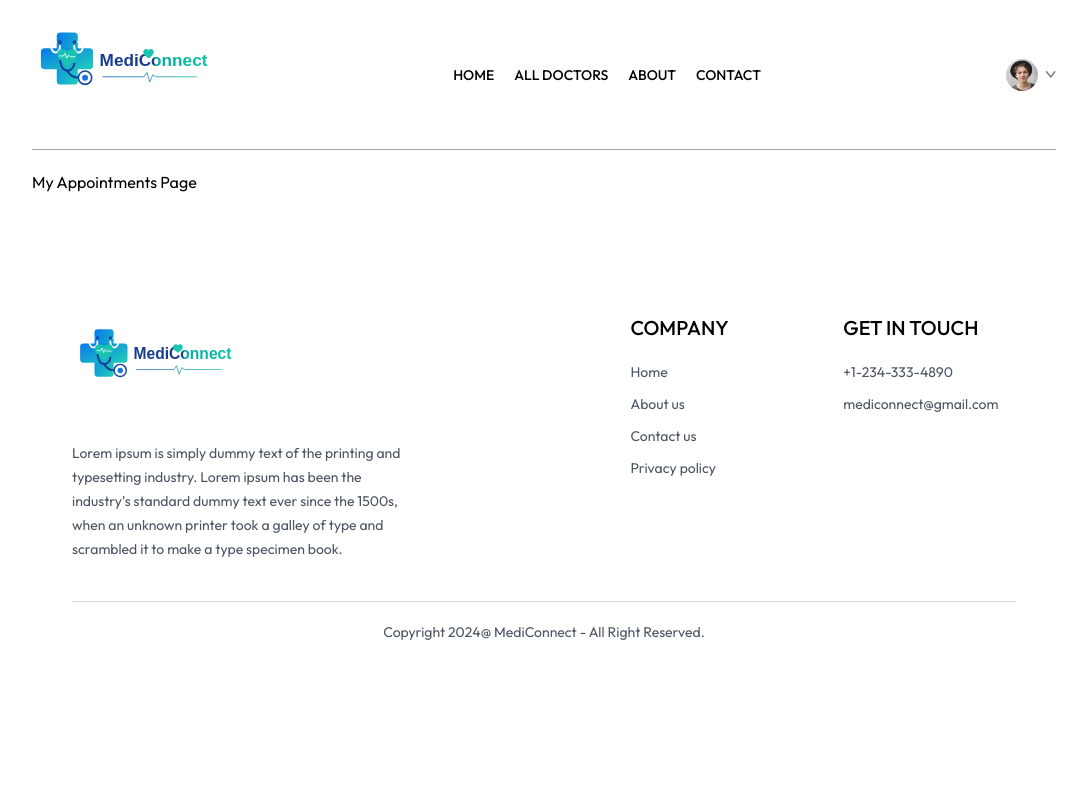
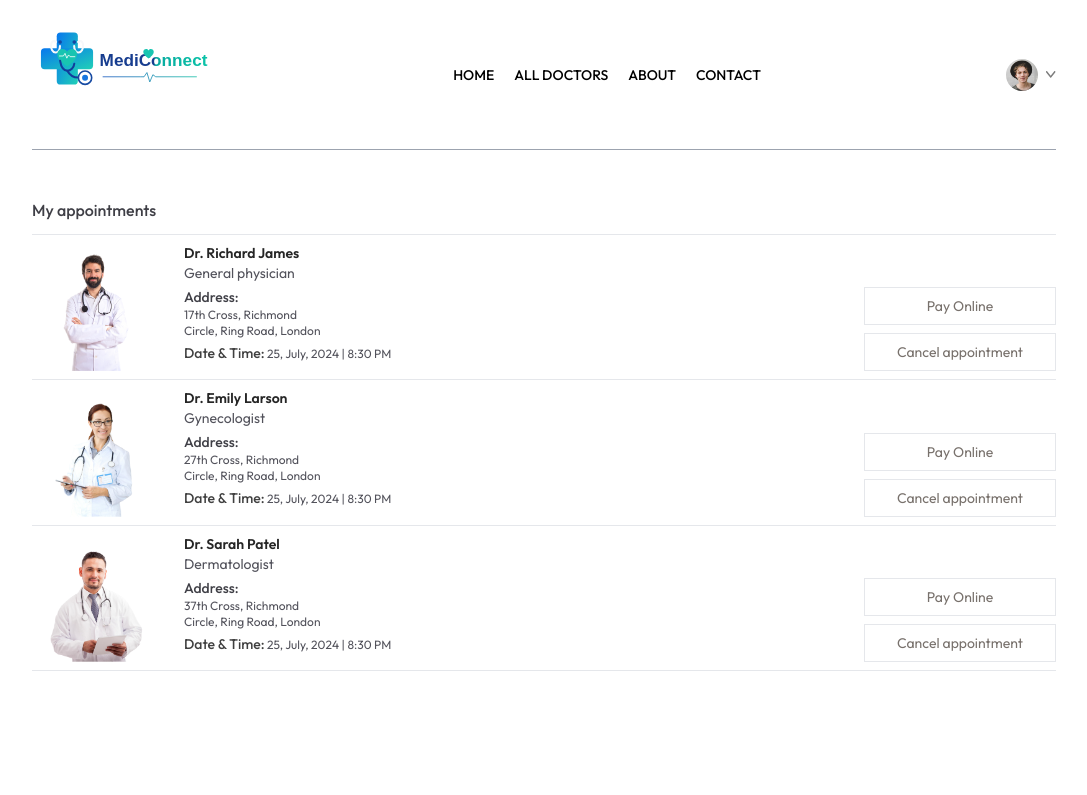
Before and after one commit to gholapdnyaneshwari/MediConnect, a React (Vite) app in the folder frontend/: page /my-appointments in a window 1280 px wide. Shown: the top 795 px of the page, without its empty margins (96-1183 px from the left). Built offline with nearby package versions, Linux system fonts and the light colour scheme.

Commit message:
profile section

```diff
--- a/frontend/src/components/Navbar.jsx
+++ b/frontend/src/components/Navbar.jsx
@@ -11,7 +11,7 @@
     <div className='flex items-center justify-between text-sm py-4 mb-5 border-b border-b-gray-400'>
 
       <img
-        onClick={()=>navigate('/')}
+        onClick={() => navigate('/')}
         className='w-44 cursor-pointer'
         src={assets.logo}
         alt="MediConnect"
@@ -51,9 +51,9 @@
                 <img className='w-2.5' src={assets.dropdown_icon} alt="" />
                 <div className='absolute top-0 right-0 pt-14 text-base font-medium text-gray-600 z-20 hidden group-hover:block'>
                   <div className='min-w-48 bg-stone-100 rounded flex flex-col gap-4 p-4'>
-                      <p onClick={()=>navigate('my-profile')} className='hover:text-black cursor-pointer'>My Profile</p>
-                      <p onClick={()=>navigate('my-appointments')}  className='hover:text-black cursor-pointer'>My Appointments</p>
-                      <p onClick={()=>setToken(false)} className='hover:text-black cursor-pointer'>Logout</p>
+                    <p onClick={() => navigate('my-profile')} className='hover:text-black cursor-pointer'>My Profile</p>
+                    <p onClick={() => navigate('my-appointments')} className='hover:text-black cursor-pointer'>My Appointments</p>
+                    <p onClick={() => setToken(false)} className='hover:text-black cursor-pointer'>Logout</p>
                   </div>
                 </div>
               </div>
@@ -68,6 +68,20 @@
               </button>
             )
         }
+        <img onClick={()=>setShowMenu(true)} className='w-6 md:hidden' src={assets.menu_icon} alt="" />
+        {/*-----------Moblie Menu-----------*/}
+        <div className={'md:hidden right-0 top-0 bottom-0 z-20 overflow-hidden hg-white transition'}>
+          <div>
+            <img src={assets.logo} alt=""/>
+            <img onClick={()=>setShowMenu(false)} src={assets.cross_icon}  alt=''/>
+          </div>
+          <ul>
+            <NavLink>Home</NavLink>
+            <NavLink>ALL DOCTORS</NavLink>
+            <NavLink>ABOUT</NavLink>
+            <NavLink>CONTACT</NavLink>
+          </ul>
+        </div>
       </div>
 
     </div>
--- a/frontend/src/pages/MyAppointments.jsx
+++ b/frontend/src/pages/MyAppointments.jsx
@@ -1,7 +1,57 @@
-import React from 'react'
+import React, { useContext } from 'react'
+import { AppContext } from '../context/AppContext'
 
 const MyAppointments = () => {
-  return <div>My Appointments Page</div>
+  const { doctors } = useContext(AppContext)
+
+  return (
+    <div>
+      <p className='pb-3 mt-12 font-medium text-zinc-700 border-b'>
+        My appointments
+      </p>
+
+      <div>
+        {doctors.slice(0, 3).map((item, index) => (
+          <div
+            className='grid grid-cols-[1fr_2fr] gap-4 sm:flex sm:gap-6 py-2 border-b'
+            key={index}
+          >
+            <div>
+              <img className='w-32' src={item.image} alt='' />
+            </div>
+
+            <div className='flex-1 text-sm text-zinc-600'>
+              <p className='text-neutral-800 font-semibold'>{item.name}</p>
+              <p>{item.speciality}</p>
+
+              <p className='text-zinc-700 font-medium mt-1'>Address:</p>
+              <p className='text-xs'>{item.address.line1}</p>
+              <p className='text-xs'>{item.address.line2}</p>
+
+              <p className='text-xs mt-1'>
+                <span className='text-sm text-neutral-700 font-medium'>
+                  Date & Time:
+                </span>{' '}
+                25, July, 2024 | 8:30 PM
+              </p>
+            </div>
+
+            <div></div>
+
+            <div className='flex flex-col gap-2 justify-end'>
+              <button className='text-sm text-stone-500 text-center sm:min-w-48 py-2 border hover:bg-primary hover:text-white transition-all duration-300 '>
+                Pay Online
+              </button>
+
+              <button className='text-sm text-stone-500 text-center sm:min-w-48 py-2 border hover:bg-red-600 hover:text-white transition-all duration-300'>
+                Cancel appointment
+              </button>
+            </div>
+          </div>
+        ))}
+      </div>
+    </div>
+  )
 }
 
 export default MyAppointments
```
Lines whose indentation alone changed are shown as unchanged.
